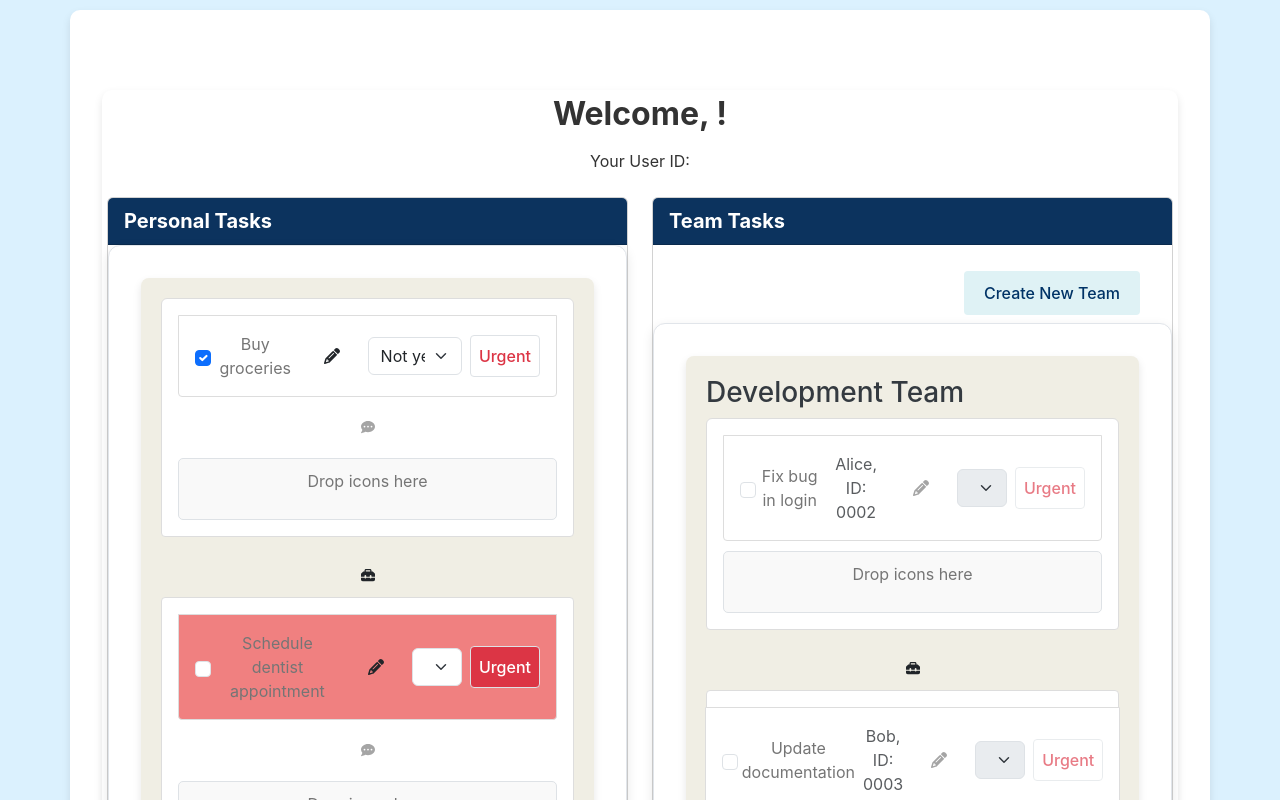
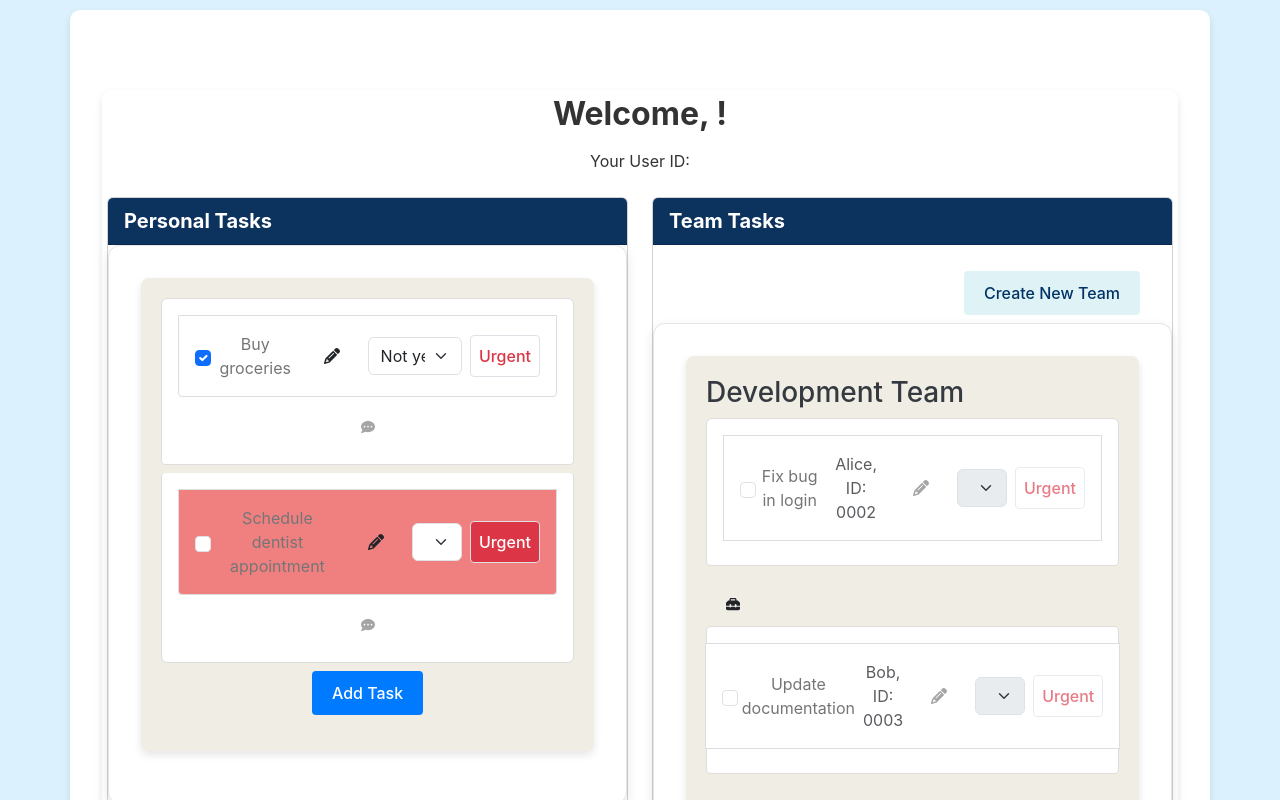
Before and after one commit to MarciaPratas2000/user-team-task-manager, a React (Create React App) app in the folder frontend/: page /user-dashboard in a window 1280 px wide. Shown: the top 800 px of the page. Built offline with nearby package versions, Linux system fonts and the light colour scheme.

Commit message:
Enhance Toolbox UI: Adjust Font Awesome icon sizes and add descriptive tooltips

```diff
--- a/frontend/src/Elements/Components/TaskItem/TaskItem.js
+++ b/frontend/src/Elements/Components/TaskItem/TaskItem.js
@@ -17,7 +17,8 @@ const TaskItem = ({
   isCreator,
   isPersonal,
   onDuplicateTask,
-  onIconDrop
+  onIconDrop,
+  visibleToolboxes
 }) => {
   const [isEditing, setIsEditing] = useState(false);
   const [updatedTask, setUpdatedTask] = useState(task.title);
@@ -167,7 +168,7 @@ const TaskItem = ({
           existingComments={task.comments || []}
         />
       )}
-
+      {!isPersonal  &&  visibleToolboxes && (
       <div
         ref={drop}
         className={`icon-droppable-area border ${isOver ? 'highlight' : ''}`}
@@ -178,9 +179,9 @@ const TaskItem = ({
             {task.icons.map((icon, idx) => (
 
               <div key={idx} className="icon d-flex col border">
-                <FontAwesomeIcon icon={icon.icon} />
+                <FontAwesomeIcon icon={icon.icon}  size="sm"/>
 
-                <div>{icon.iconTitle}</div> {/* Display icon title */}
+                <div className='fs-6 p-2'>User: {icon.iconUsername}, ID:{icon.iconUser}</div>
                 <div className="icon-functions-container border border-info">
                   <CommentBubble
                     onSave={(comment) => {
@@ -202,7 +203,9 @@ const TaskItem = ({
           </div>
         )}
       </div>
+      )}
     </div>
+
   );
 };
 
--- a/frontend/src/Elements/Components/TaskList/TaskList.js
+++ b/frontend/src/Elements/Components/TaskList/TaskList.js
@@ -18,10 +18,11 @@ const TaskList = ({
   isCreator,
   onAddComment,
   onDuplicateTask,
-  onIconDrop
+  onIconDrop,
 }) => {
   // State to manage visibility of Toolbox for each task
   const [visibleToolboxes, setVisibleToolboxes] = useState({});
+
 
   // Toggle visibility of the toolbox for a specific task
   const toggleToolbox = (taskIndex) => {
@@ -29,6 +30,7 @@ const TaskList = ({
       ...prevState,
       [taskIndex]: !prevState[taskIndex],
     }));
+    console.log(visibleToolboxes)
   };
 
   return (
@@ -59,19 +61,24 @@ const TaskList = ({
                   isCreator={isCreator}
                   onAddComment={onAddComment}
                   onDuplicateTask={onDuplicateTask}
-                  onIconDrop={onIconDrop} // Use no-op if onIconDrop is not provided
+                  onIconDrop={onIconDrop}
+                  visibleToolboxes ={visibleToolboxes[index]} // Use no-op if onIconDrop is not provided
                 />
               </li>
             )}
           </Draggable>
+          {!isPersonal  && (
+            <div className="mt-2">
               <button
-            className="btn text-dark border-none mt-2"
+                className="btn text-dark border-none"
                 onClick={() => toggleToolbox(index)}
                 aria-label="Toggle Toolbox"
               >
                 <FontAwesomeIcon icon={faToolbox} size="sm" />
               </button>
               {visibleToolboxes[index] && <Toolbox />}
+            </div>
+          )}
         </React.Fragment>
       ))}
     </ul>
--- a/frontend/src/Elements/Components/TaskManagement/TaskManagement.js
+++ b/frontend/src/Elements/Components/TaskManagement/TaskManagement.js
@@ -338,6 +338,8 @@ const useTaskManagement = (initialTeams, initialPersonalTasks, userid, username)
     const newIcon = {
       iconIndex,
       iconTitle: `Icon ${iconIndex}`,
+      iconUser: userid,
+      iconUsername: username,
       comments: [],
       icon
     };
--- a/frontend/src/Elements/Components/toolbox/toolbox.css
+++ b/frontend/src/Elements/Components/toolbox/toolbox.css
@@ -13,16 +13,17 @@
 
 .toolbox-item {
   display: flex;
+  flex-direction: column;
   align-items: center;
   justify-content: center;
   width: 100%; /* Adjust width if needed */
-  height: 40px; /* Reduced height */
-  padding: 3px; /* Reduced padding */
+  height: 60px; /* Adjust height to accommodate icon and title */
+  padding: 5px; /* Adjust padding if needed */
   border: 1px solid #ccc;
   border-radius: 5px;
   background-color: #fff;
   cursor: pointer;
-  transition: background-color 0.2s ease;
+  transition: background-color 0.2s ease, opacity 0.2s ease;
 }
 
 .toolbox-item:hover {
@@ -30,5 +31,12 @@
 }
 
 .toolbox-item .text-danger {
-  font-size: 18px; /* Reduced icon size */
+  font-size: 24px; /* Adjust icon size if needed */
 }
+
+.toolbox-item-title {
+  margin-top: 4px; /* Space between icon and title */
+  font-size: 12px; /* Adjust title font size */
+  color: #333; /* Adjust title color */
+  text-align: center;
+}
--- a/frontend/src/Elements/Components/toolbox/toolbox.js
+++ b/frontend/src/Elements/Components/toolbox/toolbox.js
@@ -1,24 +1,22 @@
 import React from 'react';
 import { FontAwesomeIcon } from '@fortawesome/react-fontawesome';
-import { faExclamationCircle, faUserGear, faSquarePersonConfined } from '@fortawesome/free-solid-svg-icons';
+import { faHand, faHandshake, faGear } from '@fortawesome/free-solid-svg-icons'; // Import new icons
 import { useDrag } from 'react-dnd';
 import './toolbox.css';
 
+// Updated icons array with titles and new icons
+const icons = [
+  { icon: faHand, index: 1, title: 'Available to Help' },
+  { icon: faHandshake, index: 2, title: 'Collaborating' },
+  { icon: faGear, index: 3, title: 'Work Interference' }
+];
+
 const Toolbox = () => {
-  // Array of icons with their respective indices
-  const icons = [
-    { icon: faExclamationCircle, index: 1 },
-    { icon: faUserGear, index: 2 },
-    { icon: faSquarePersonConfined, index: 3 },
-    { icon: faUserGear, index: 4 }, // Duplicate with a different index
-    { icon: faSquarePersonConfined, index: 5 } // Duplicate with a different index
-  ];
-
   return (
     <div className="toolbox container">
       <div className="row">
-        {icons.map(({ icon, index }) => (
-          <ToolboxItem icon={icon} iconIndex={index} key={`icon-${index}`} />
+        {icons.map(({ icon, index, title }) => (
+          <ToolboxItem icon={icon} iconIndex={title} index={index} title={title} key={`icon-${index}`} />
         ))}
       </div>
     </div>
@@ -27,7 +25,7 @@ const Toolbox = () => {
 
 const isValidIcon = (icon) => typeof icon === 'object' && icon.icon;
 
-const ToolboxItem = ({ icon, iconIndex }) => {
+const ToolboxItem = ({ icon, iconIndex, title }) => {
   const [{ isDragging }, drag] = useDrag({
     type: 'ICON',
     item: { icon, iconIndex },
@@ -41,9 +39,13 @@ const ToolboxItem = ({ icon, iconIndex }) => {
       ref={drag}
       className={`col-6 col-md-4 col-lg-3 mb-2 toolbox-item ${isDragging ? 'dragging' : ''}`}
       style={{ opacity: isDragging ? 0.5 : 1 }}
+      title={title} // Add title as a tooltip
     >
       {isValidIcon(icon) ? (
-        <FontAwesomeIcon icon={icon} className="text-danger" />
+        <>
+          <FontAwesomeIcon icon={icon} className="text-danger"  size="sm"/>
+          <div className="toolbox-item-title">{title}</div> {/* Display the title */}
+        </>
       ) : (
         <div>Invalid icon</div>
       )}
```
Lines whose indentation alone changed are shown as unchanged.
